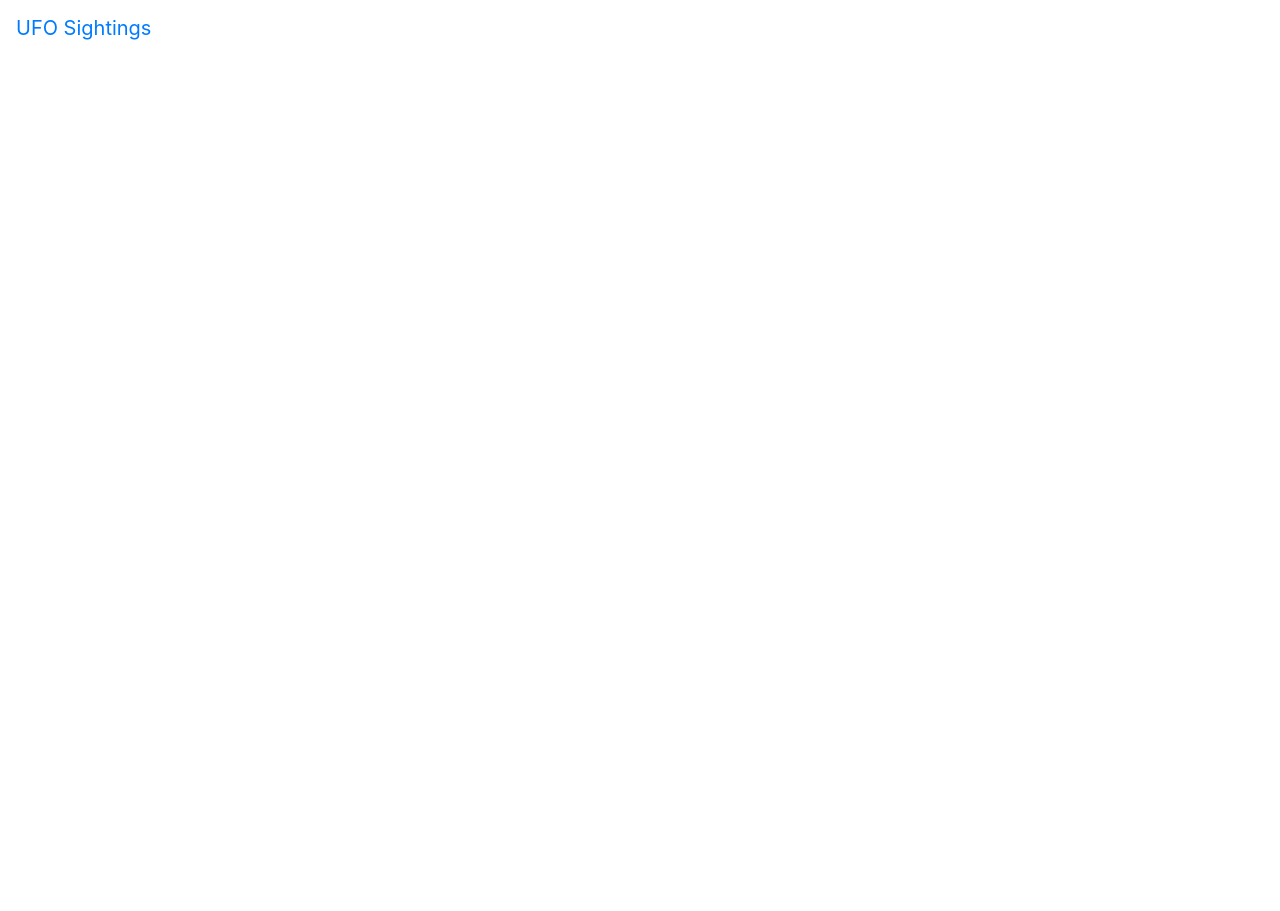
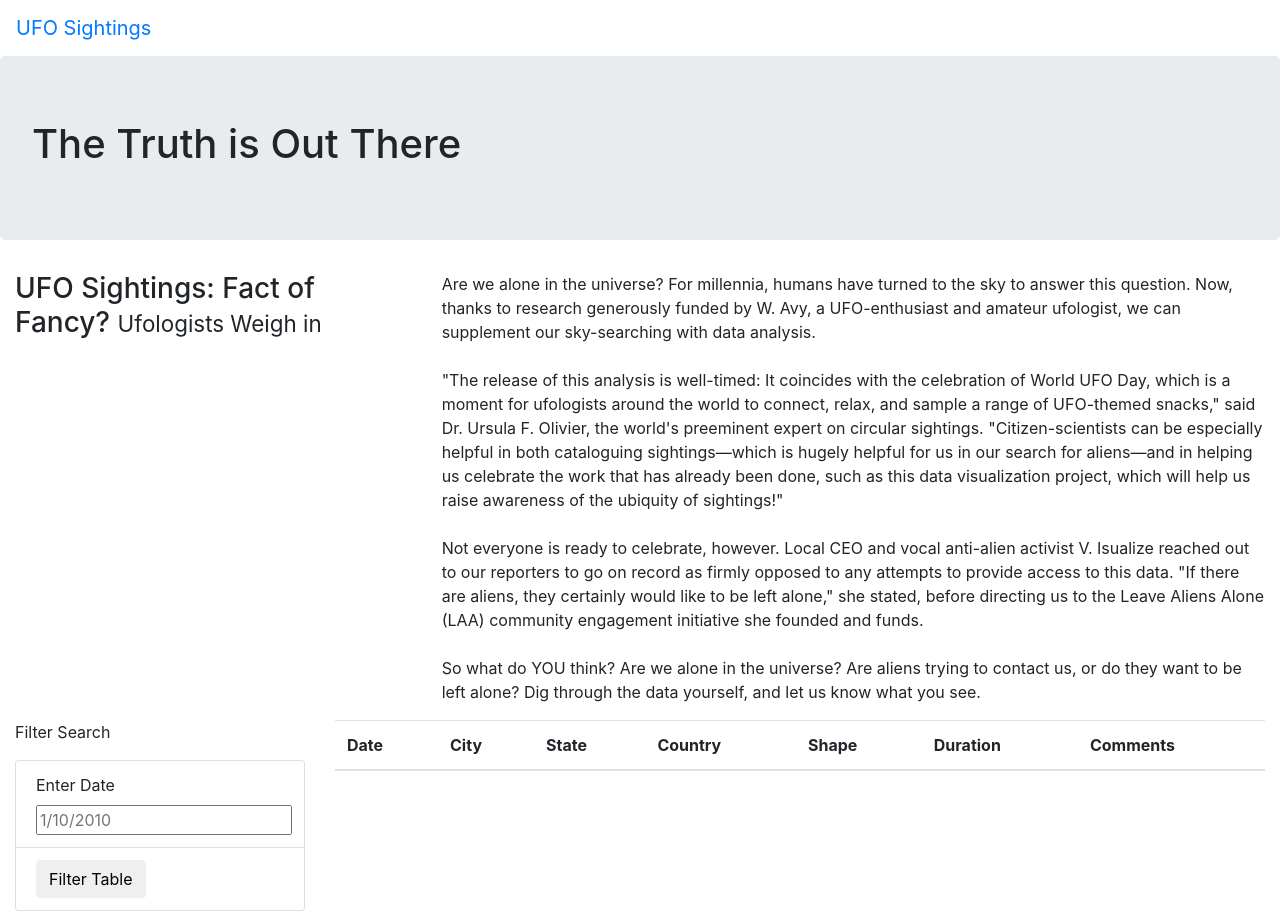
Before and after one commit to smjuni/UFOs, a plain HTML site: page index.html in a window 1280 px wide. Before the commit the page ends 800 px from the top, so only its background shows below. Drawn offline with nearby package versions, Linux system fonts and the light colour scheme; files that its build step writes are made by us from their sources.

Commit message:
added table formatting -missing data

```diff
--- a/index.html
+++ b/index.html
@@ -16,8 +16,61 @@
     <div class="wrapper">
         <nav class="navbar navbar-expand-lg">
             <a class = "navbar-brand" href="index.html">UFO Sightings</a>
+        </nav>
+    </div>
+    <div class="jumbotron">
+        <h1>The Truth is Out There</h1>
+    </div>
+    <div class="container-fluid">
+        <div class="row">
+            <div class= "col-md-4">
+                <h3>UFO Sightings: Fact of Fancy? <small>Ufologists Weigh in</small></h3>
+            </div>
+            <div class="col-md-8">
+                <p> Are we alone in the universe? For millennia, humans have turned to the sky to answer this question. Now, thanks to research generously funded by W. Avy, a UFO-enthusiast and amateur ufologist, we can supplement our sky-searching with data analysis.
 
-        </nav>
+                    <br><br>"The release of this analysis is well-timed: It coincides with the celebration of World UFO Day, which is a moment for ufologists around the world to connect, relax, and sample a range of UFO-themed snacks," said Dr. Ursula F. Olivier, the world's preeminent expert on circular sightings. "Citizen-scientists can be especially helpful in both cataloguing sightings—which is hugely helpful for us in our search for aliens—and in helping us celebrate the work that has already been done, such as this data visualization project, which will help us raise awareness of the ubiquity of sightings!"
+
+                    <br><br>Not everyone is ready to celebrate, however. Local CEO and vocal anti-alien activist V. Isualize reached out to our reporters to go on record as firmly opposed to any attempts to provide access to this data. "If there are aliens, they certainly would like to be left alone," she stated, before directing us to the Leave Aliens Alone (LAA) community engagement initiative she founded and funds.
+
+                    <br><br>So what do YOU think? Are we alone in the universe? Are aliens trying to contact us, or do they want to be left alone? Dig through the data yourself, and let us know what you see.</p>
+                </p>
+            </div>
+        </div>
+    </div>
+    <div class="container-fluid">
+        <div class="row">
+            <div class="col-md-3">
+                <form>
+                    <p>Filter Search</p>
+                    <ul class="list-group">
+                        <li class= "list-group-item">
+                            <label for="date">Enter Date</label>
+                            <input type="text" placeholder="1/10/2010" id="datetime"/>
+                        </li>
+                        <li class="list-group-item">
+                            <button id="filter-btn" type="button" class="btn btn-default">Filter Table</button>
+                        </li>
+                    </ul>
+                </form>
+            </div>
+            <div class="col-md-9">
+                <table class="table table-table striped">
+                    <thead>
+                        <tr>
+                            <th>Date</th>
+                            <th>City</th>
+                            <th>State</th>
+                            <th>Country</th>
+                            <th>Shape</th>
+                            <th>Duration</th>
+                            <th>Comments</th>
+                        </tr>
+                    </thead>
+                    <tbody></tbody>
+                </table>
+            </div>
+        </div>
     </div>
 </body>
 </html>
```
